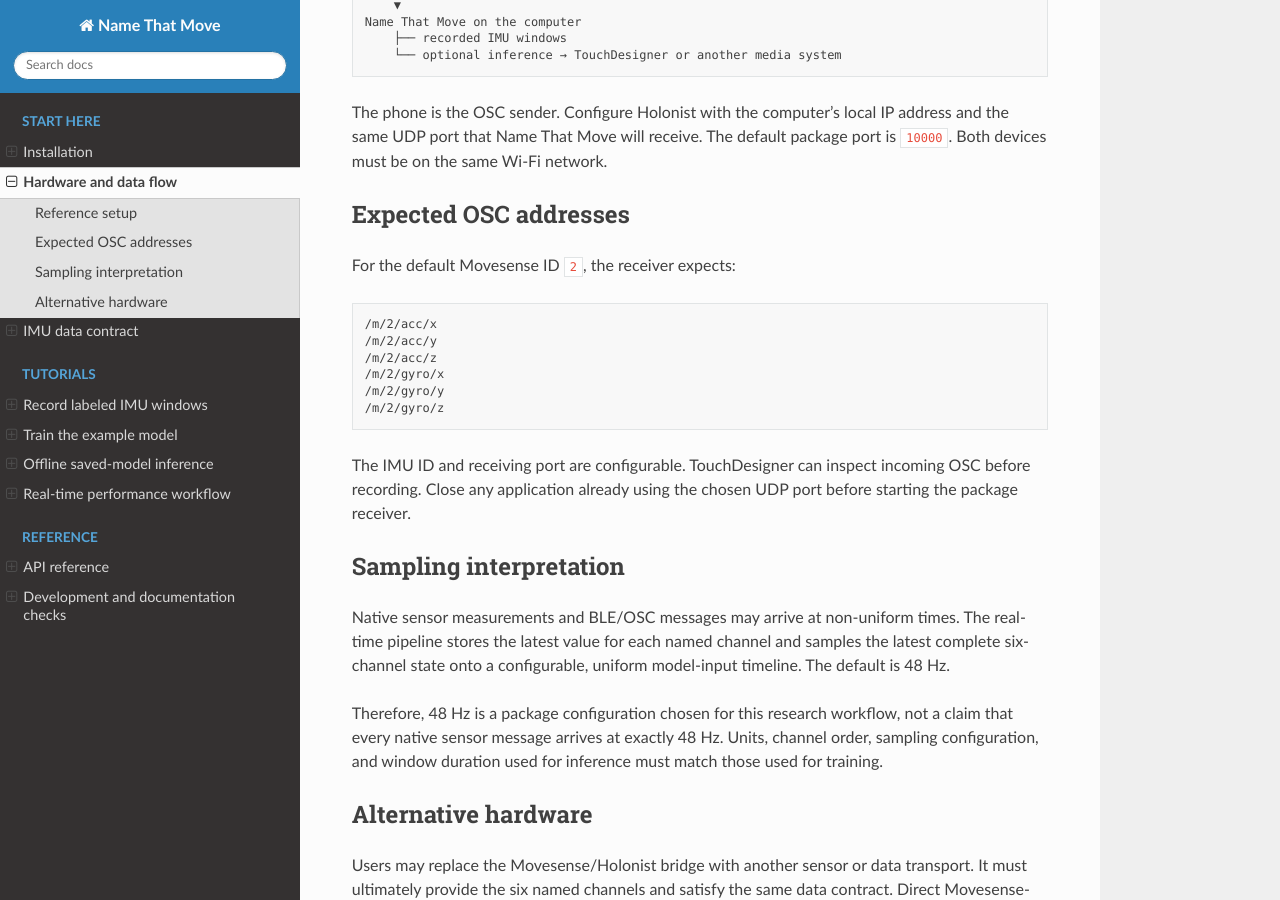
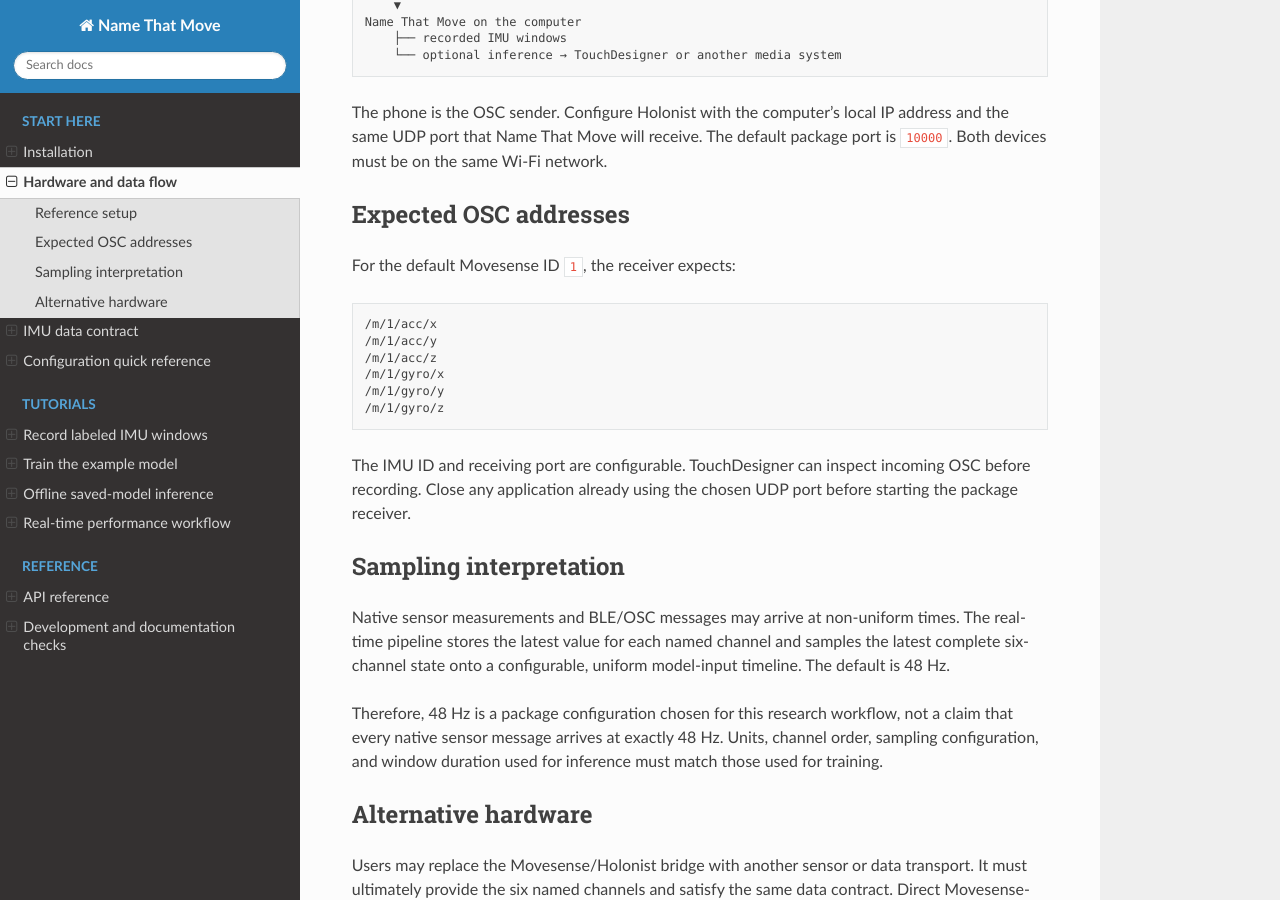
Before and after one commit to RoseZiyuXu/name-that-move, a Sphinx documentation site: the page built from docs/hardware_setup.rst, in a window 1280 px wide and 900 px high, scrolled down 532 px. Built offline with Sphinx 7.4.7 and the Read the Docs theme 3.1.0, drawn with Linux system fonts in a browser that asks for light colours.

Commit message:
Add configuration guide and default to IMU 1

```diff
--- a/docs/hardware_setup.rst
+++ b/docs/hardware_setup.rst
@@ -32,16 +32,16 @@
 Expected OSC addresses
 ----------------------
 
-For the default Movesense ID ``2``, the receiver expects:
+For the default Movesense ID ``1``, the receiver expects:
 
 .. code-block:: text
 
-   /m/2/acc/x
-   /m/2/acc/y
-   /m/2/acc/z
-   /m/2/gyro/x
-   /m/2/gyro/y
-   /m/2/gyro/z
+   /m/1/acc/x
+   /m/1/acc/y
+   /m/1/acc/z
+   /m/1/gyro/x
+   /m/1/gyro/y
+   /m/1/gyro/z
 
 The IMU ID and receiving port are configurable. TouchDesigner can inspect
 incoming OSC before recording. Close any application already using the chosen
--- a/docs/index.rst
+++ b/docs/index.rst
@@ -24,6 +24,7 @@
    installation
    hardware_setup
    data_contract
+   configuration
 
 .. toctree::
    :maxdepth: 2
--- a/docs/recording.rst
+++ b/docs/recording.rst
@@ -28,7 +28,7 @@
    name-that-move-record \
      --label circle \
      --session circle_session_01 \
-     --imu-id 2 \
+     --imu-id 1 \
      --port 10000 \
      --sample-rate 48 \
      --window-duration 2
```
Also changed, not shown: README.md (+7 -7 lines), docs/configuration.rst (added, +152 -0 lines), 5 other files.
